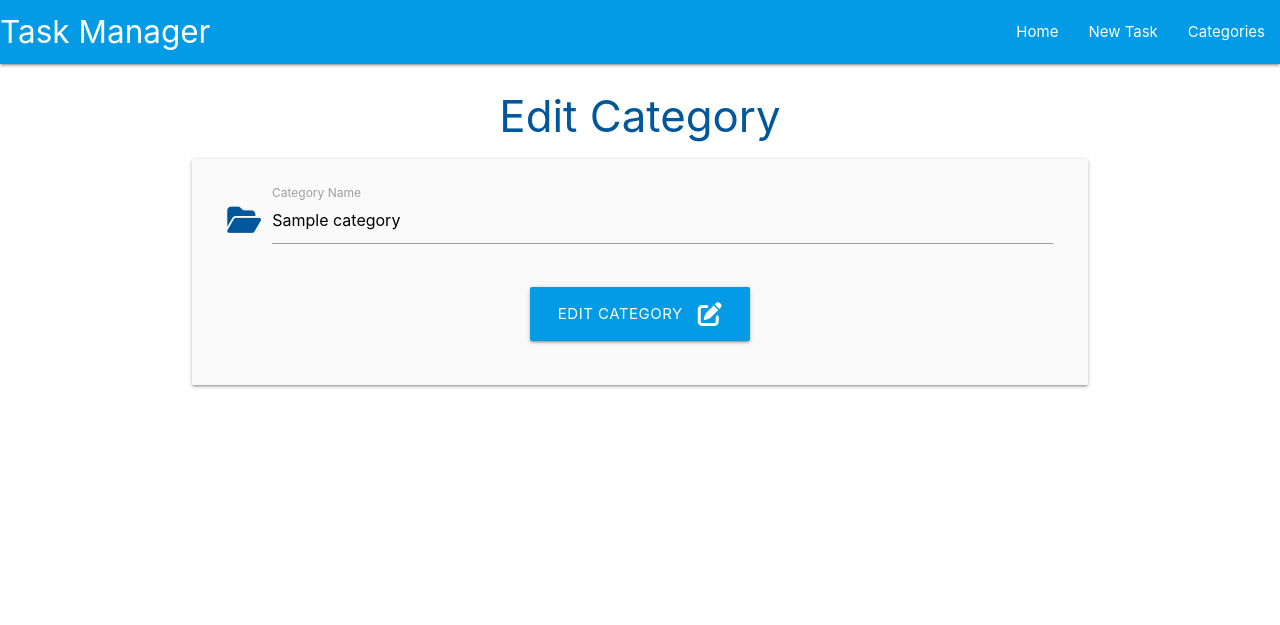
After one commit to LeighAllenDev/flask-taskmanager, a Flask app: page /edit_category/1 in a window 1280 px wide. The commit adds this page. Shown: the top 625 px of the page. Run offline with Flask 2, Linux system fonts and the light colour scheme; tables that the repository leaves empty hold one stand-in row (values such as "Sample post").

```diff
--- a/taskmanager/models.py
+++ b/taskmanager/models.py
@@ -8,7 +8,8 @@ class Category(db.Model):
     # schema for the Category model
     id = db.Column(db.Integer, primary_key=True)
     category_name = db.Column(db.String(25), unique=True, nullable=False)
-    tasks = db.relationship("Task", backref="category", cascade="all, delete", lazy=True)
+    tasks = db.relationship("Task", backref="category",
+                            cascade="all, delete", lazy=True)
 
     def __repr__(self):
         # __repr__ to represent itself in the form of a string
@@ -22,7 +23,8 @@ class Task(db.Model):
     task_description = db.Column(db.Text, nullable=False)
     is_urgent = db.Column(db.Boolean, default=False, nullable=False)
     due_date = db.Column(db.Date, nullable=False)
-    category_id = db.Column(db.Integer, db.ForeignKey("category.id", ondelete="CASCADE"), nullable=False)
+    category_id = db.Column(db.Integer, db.ForeignKey(
+        "category.id", ondelete="CASCADE"), nullable=False)
 
     def __repr__(self):
         # __repr__ to represent itself in the form of a string
--- a/taskmanager/routes.py
+++ b/taskmanager/routes.py
@@ -22,3 +22,21 @@ def add_category():
         db.session.commit()
         return redirect(url_for("categories"))
     return render_template("add_category.html")
+
+
+@app.route("/edit_category/<int:category_id>", methods=["GET", "POST"])
+def edit_category(category_id):
+    category = Category.query.get_or_404(category_id)
+    if request.method == "POST":
+        category.category_name = request.form.get("category_name")
+        db.session.commit()
+        return redirect(url_for("categories"))
+    return render_template("edit_category.html", category=category)
+
+
+@app.route("/delete_category/<int:category_id>")
+def delete_category(category_id):
+    category = Category.query.get_or_404(category_id)
+    db.session.delete(category)
+    db.session.commit()
+    return redirect(url_for("categories"))
--- /dev/null
+++ b/taskmanager/templates/edit_category.html
@@ -0,0 +1,39 @@
+{% extends "base.html" %} {% block content %}
+
+<h3 class="light-blue-text text-darken-4 center-align">Edit Category</h3>
+
+<div class="row card-panel grey lighten-5">
+  <form
+    class="col s12"
+    method="POST"
+    action="{{ url_for('edit_category', category_id=category.id) }}"
+  >
+    <!-- category name -->
+    <div class="row">
+      <div class="input-field col s12">
+        <i class="fas fa-folder-open prefix light-blue-text text-darken-4"></i>
+        <input
+          id="category_name"
+          name="category_name"
+          value="{{ category.category_name }}"
+          minlength="3"
+          maxlength="25"
+          type="text"
+          class="validate"
+          required
+        />
+        <label for="category_name">Category Name</label>
+      </div>
+    </div>
+    <!-- submit button -->
+    <div class="row">
+      <div class="col s12 center-align">
+        <button type="submit" class="btn-large light-blue darken-1">
+          Edit Category <i class="fas fa-edit right"></i>
+        </button>
+      </div>
+    </div>
+  </form>
+</div>
+
+{% endblock %}
```
Also changed, not shown: taskmanager/templates/categories.html (+10 -2 lines).
